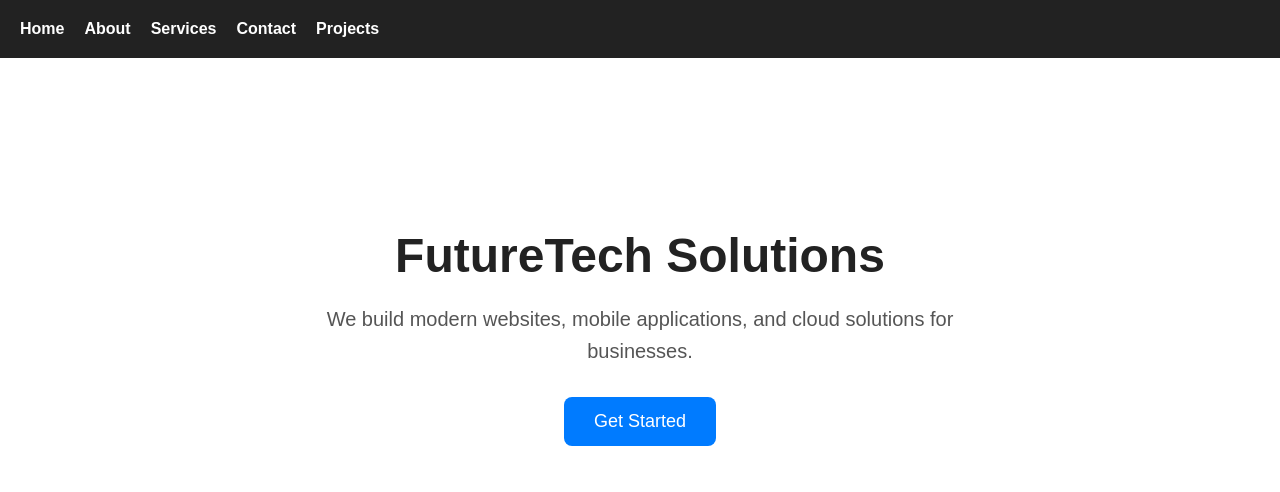
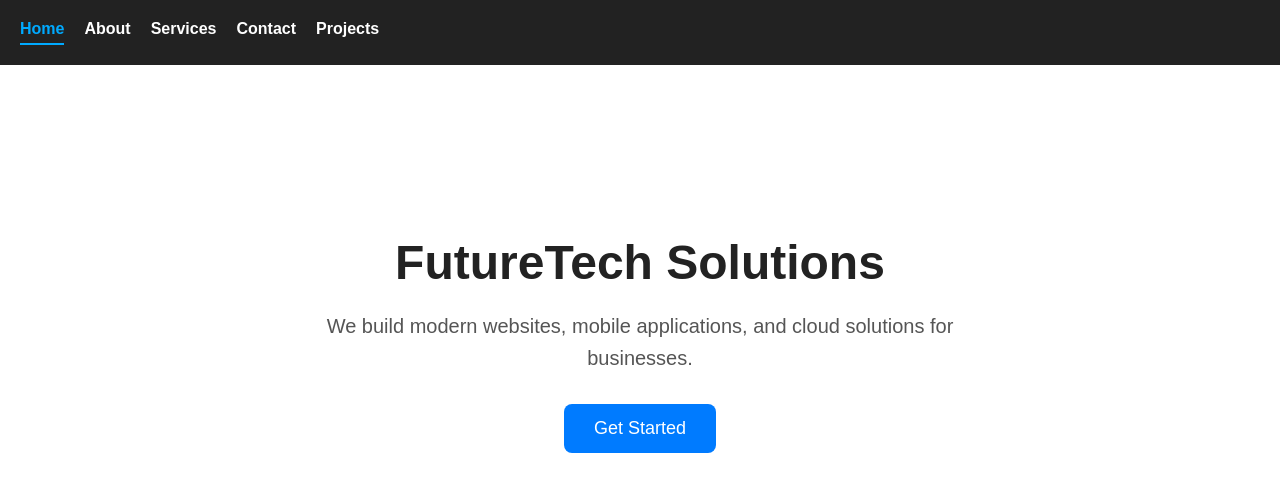
Before and after one commit to GaveshaD/it-company-website, a Nuxt app: page / in a window 1280 px wide. Shown: the top 492 px of the page. Built offline with nearby package versions, Linux system fonts and the light colour scheme.

Commit message:
Add styling for active router link state in navbar

```diff
--- a/app/app.vue
+++ b/app/app.vue
@@ -33,6 +33,12 @@ body {
   font-weight: bold;
 }
 
+.router-link-exact-active {
+  color: #00aaff !important;
+  border-bottom: 2px solid #00aaff;
+  padding-bottom: 5px;
+}
+
 .container {
   padding: 30px;
 }
```
